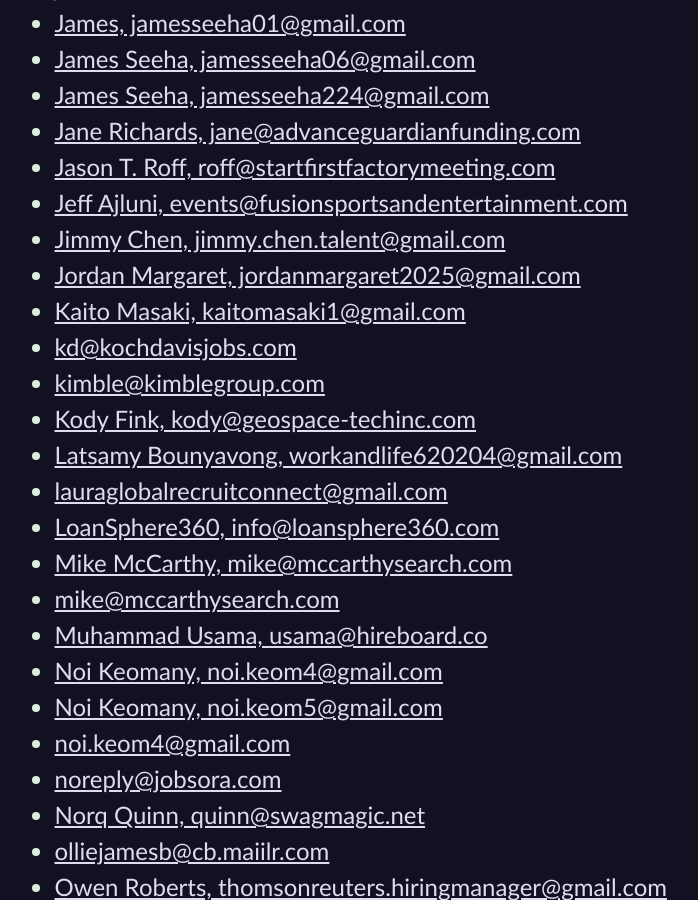
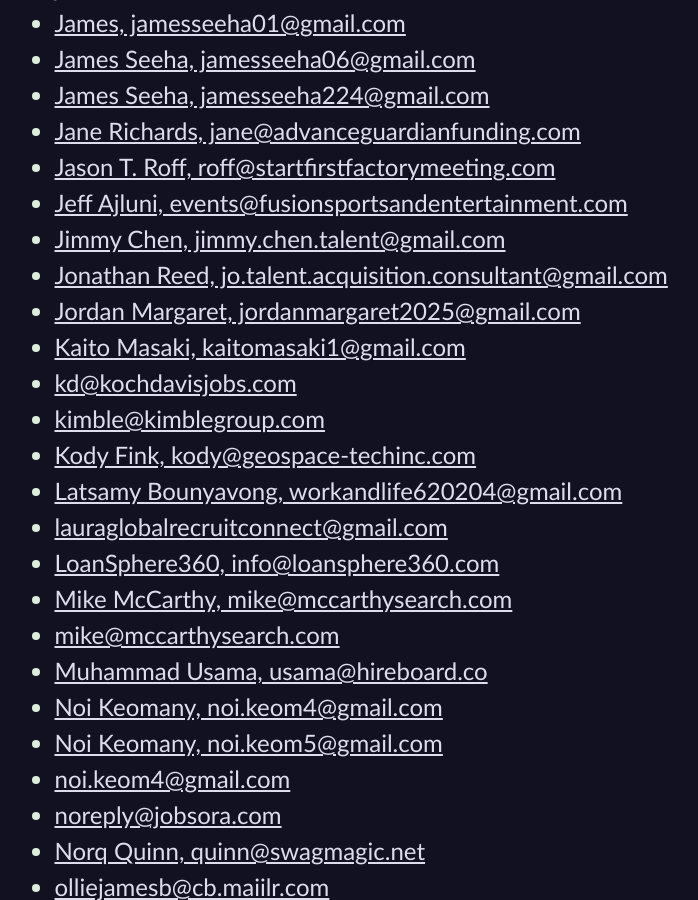
Before and after one commit to CodosaurusLLC/CodosaurusLLC.github.io, a Jekyll site: the page built from spambait.md, in a window 1280 px wide and 900 px high, scrolled down 1449 px. Shown: the whole window, without its empty margins (45-743 px from the left). Built offline with Jekyll 4.4.1, drawn with Linux system fonts in a browser that asks for light colours; our own code applies the rules of GitHub Pages for plain Markdown files.

Commit message:
add spammer

```diff
--- a/spambait.md
+++ b/spambait.md
@@ -41,6 +41,7 @@
 - [Jason T. Roff, roff@startfirstfactorymeeting.com](mailto:roff@startfirstfactorymeeting.com)
 - [Jeff Ajluni, events@fusionsportsandentertainment.com](mailto:events@fusionsportsandentertainment.com)
 - [Jimmy Chen, jimmy.chen.talent@gmail.com](mailto:jimmy.chen.talent@gmail.com)
+- [Jonathan Reed, jo.talent.acquisition.consultant@gmail.com](mailto:jo.talent.acquisition.consultant@gmail.com)
 - [Jordan Margaret, jordanmargaret2025@gmail.com](mailto:jordanmargaret2025@gmail.com)
 - [Kaito Masaki, kaitomasaki1@gmail.com](mailto:kaitomasaki1@gmail.com)
 - [kd@kochdavisjobs.com](mailto:kd@kochdavisjobs.com)
```
